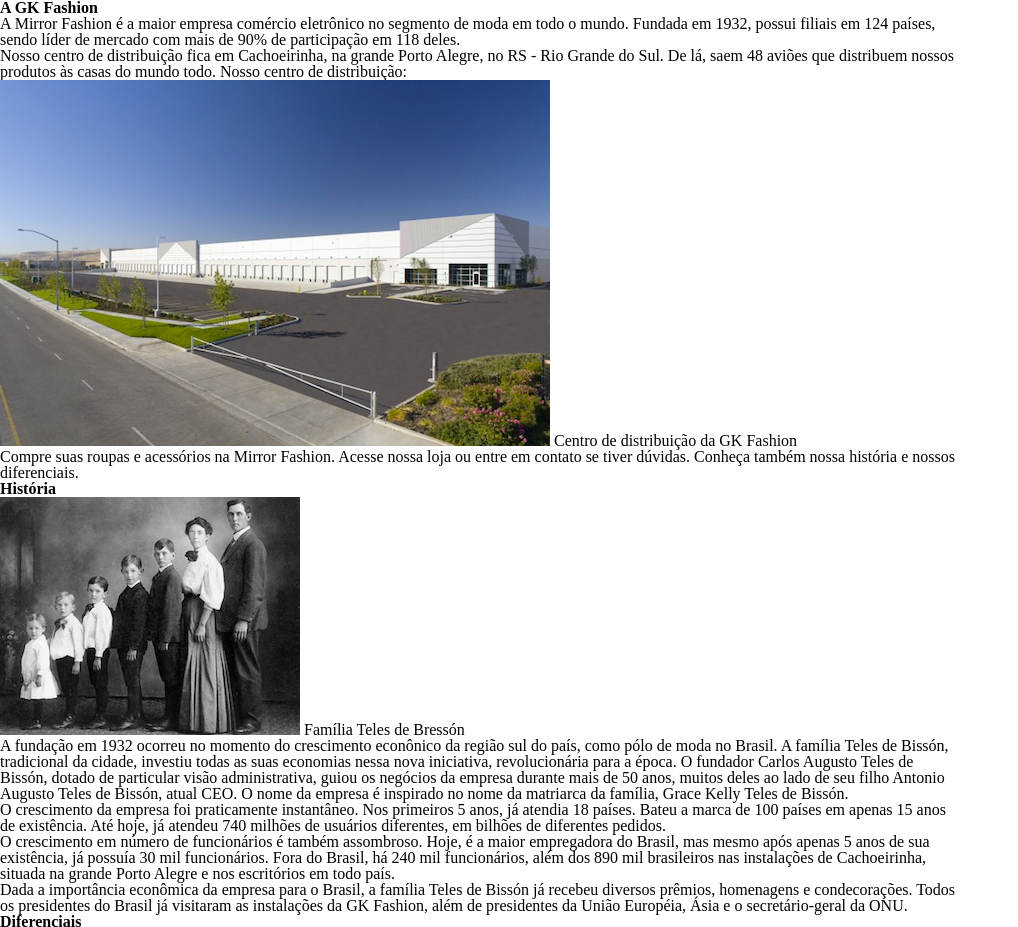
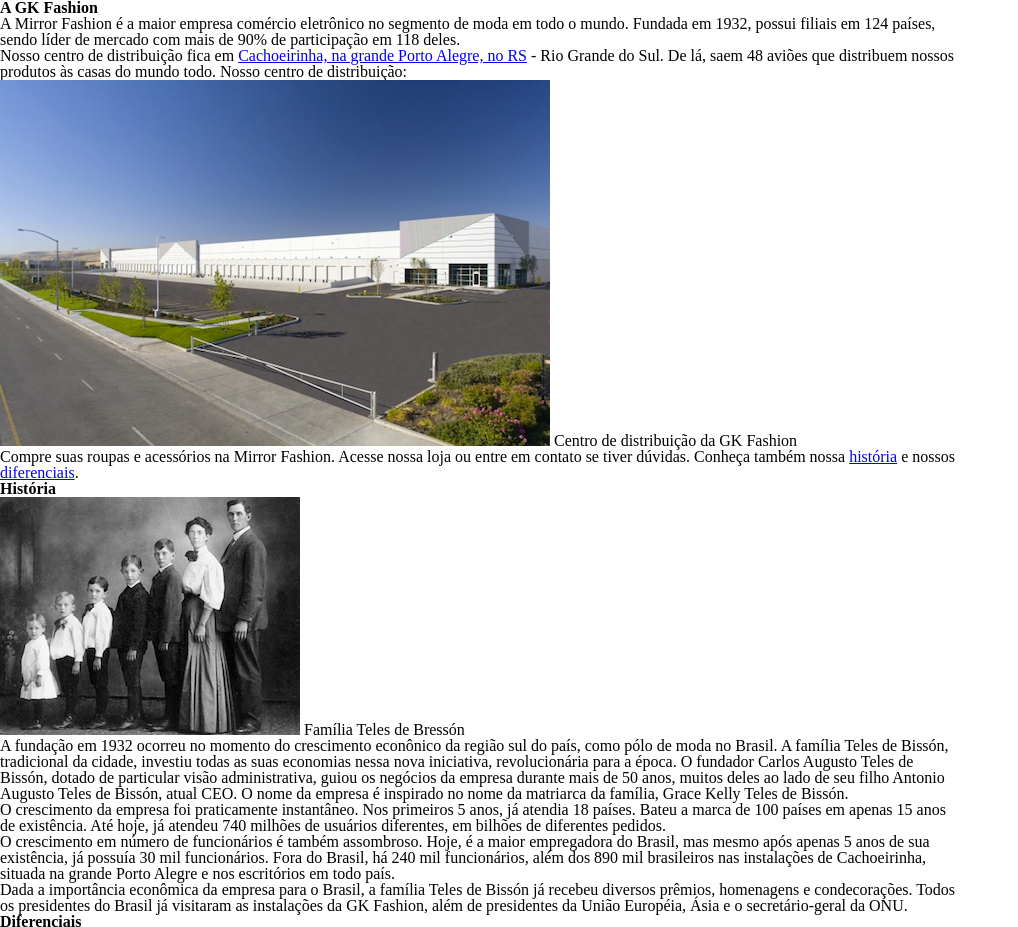
Before and after one commit to RenanSycer/Assessment-infnet-gkfashion, a plain HTML site: page sobre.html in a window 1280 px wide. Shown: the top 927 px of the page, without its empty margins (0-1018 px from the left). Drawn offline with Linux system fonts and the light colour scheme.

Commit message:
alterações no sobre.html e criação da index.html

```diff
--- a/sobre.html
+++ b/sobre.html
@@ -22,7 +22,7 @@
 
 				<p>A Mirror Fashion é a maior empresa comércio eletrônico no segmento de moda em todo o mundo. Fundada em 1932, possui filiais em 124 países, sendo líder de mercado com mais de 90% de participação em 118 deles.</p>
 
-				<p>Nosso centro de distribuição fica em Cachoeirinha, na grande Porto Alegre, no RS - Rio Grande do Sul. De lá, saem 48 aviões que distribuem nossos produtos às casas do mundo todo. Nosso centro de distribuição:</p>
+				<p>Nosso centro de distribuição fica em <a href="https://www.google.com.br/maps?q=Cachoeirinha" target="_blank">Cachoeirinha, na grande Porto Alegre, no RS</a>  - Rio Grande do Sul. De lá, saem 48 aviões que distribuem nossos produtos às casas do mundo todo. Nosso centro de distribuição:</p>
 
 				<figure id="centro-distribuicao">
 					<img src="img/centro-distribuicao.png" alt="imagem não encontrada" title=" Centro de Distribuição">
@@ -30,15 +30,15 @@
 				</figure>
 
 				<p>Compre suas roupas e acessórios na Mirror Fashion. Acesse nossa loja ou entre em contato
-				se tiver dúvidas. Conheça também nossa história e nossos diferenciais.</p>
+				se tiver dúvidas. Conheça também nossa <a href="#titulo_historia">história</a> e nossos <a href="#titulo_diferenciais">diferenciais</a>.</p>
 			</section>
 
 			<section id="section_historia">
 
-				<h2>História</h2>
+				<h2 id="titulo_historia">História</h2>
 
 				<figure id="familia-teles">
-					<img src="img/familia-teles.jpg" alt="imamge não encontrada" alt="Familia Teles de Bressón">
+					<img src="img/familia-teles.jpg" alt="imamge não encontrada" title="Familia Teles de Bressón">
 					Família Teles de Bressón
 				</figure>
 
@@ -61,7 +61,7 @@
 
 			<section id="section_diferenciais">
 
-				<h2>Diferenciais</h2>
+				<h2 id="titulo_diferenciais">Diferenciais</h2>
 
 				<ul>
 					<li>
```
Also changed, not shown: index.html (added, +9 -0 lines), 2 other files.
